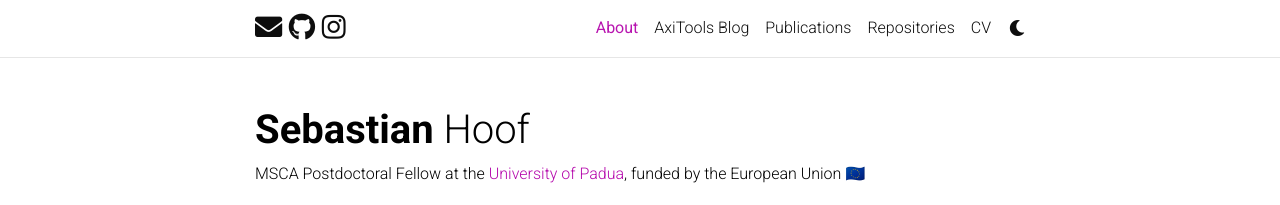
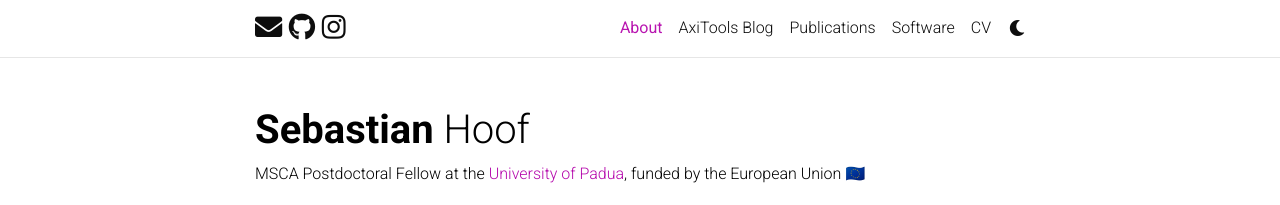
Before and after one commit to sebhoof/sebhoof.github.io, a Jekyll site: the page built from _pages/about.md, in a window 1280 px wide. Shown: the top 205 px of the page. Built offline with Jekyll 4.4.1, drawn with Linux system fonts in a browser that asks for light colours; comment, search, counter and statistics services are not loaded; a style sheet for code colours, icons or effects is not loaded.

Commit message:
Changed Repositories -> Software

```diff
--- a/_pages/repositories.md
+++ b/_pages/repositories.md
@@ -1,8 +1,8 @@
 ---
 layout: page
 permalink: /repositories/
-title: Repositories
-description: Here are some of the repos to which I have contributed.
+title: Software
+description: Here are some of the software repositories to which I have contributed.
 nav: true
 nav_order: 3
 ---
```
